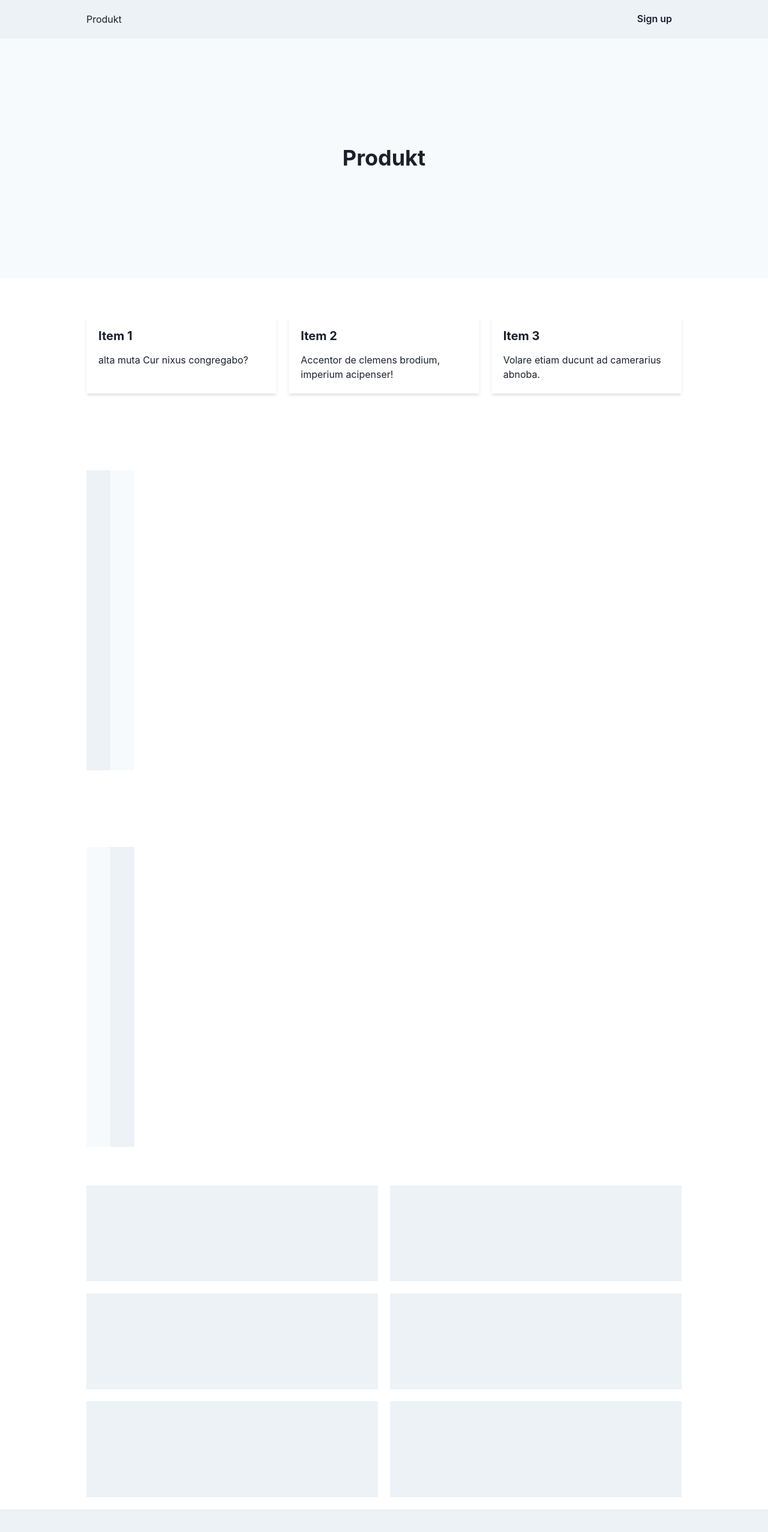
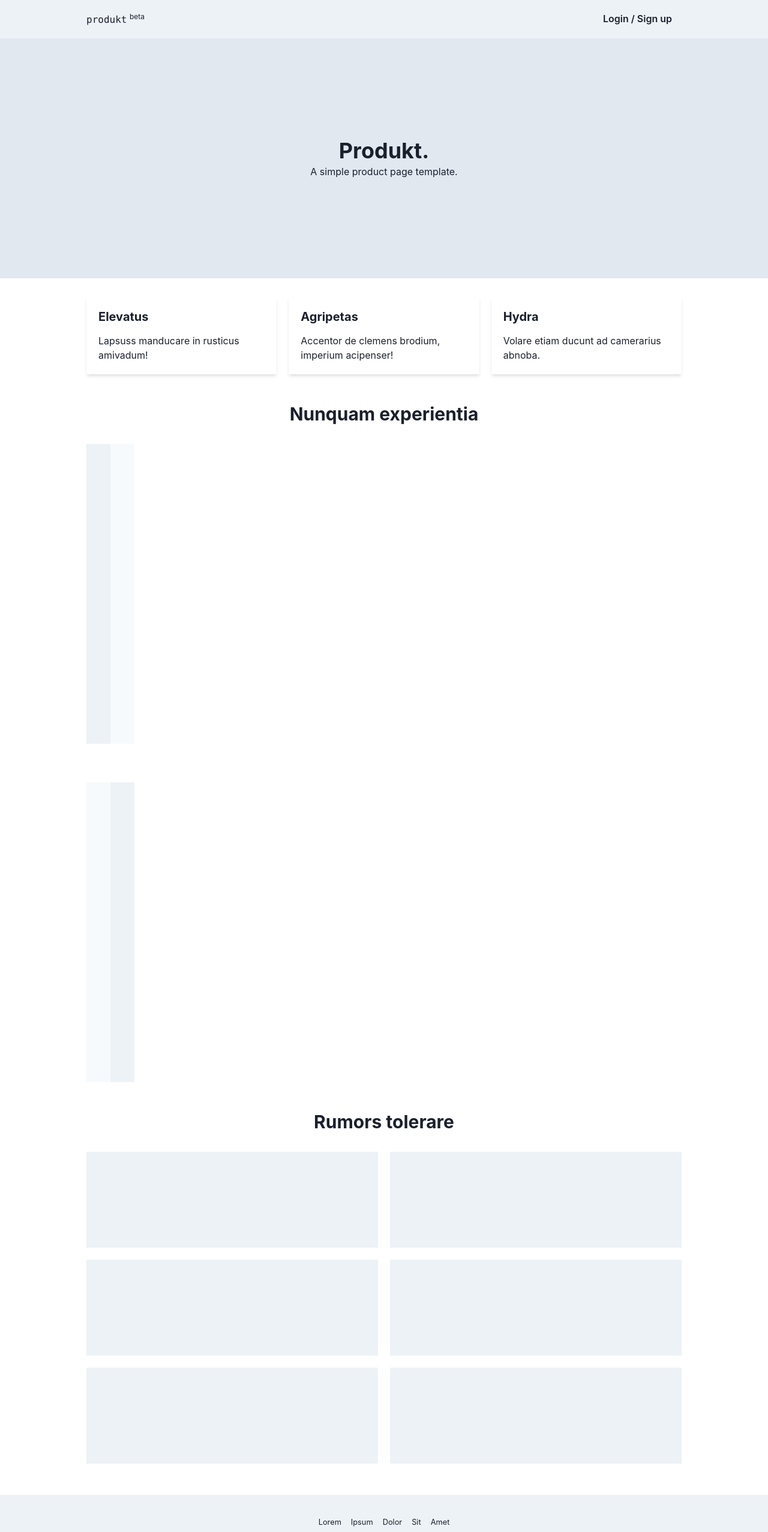
Before and after one commit to aditecco/produkt, a Gatsby site: page / in a window 1280 px wide. Shown: the top 2554 px of the page at 60% size. Built offline with nearby package versions, Linux system fonts and the light colour scheme; Gatsby itself is replaced by a stand-in of ours.

Commit message:
Homepage WIP

```diff
--- a/src/pages/index.tsx
+++ b/src/pages/index.tsx
@@ -5,21 +5,19 @@ Home (index.js)
 import * as React from "react"
 import {
   Box,
+  Button,
+  Container,
+  Flex,
+  Heading,
+  Link,
+  SimpleGrid,
+  Spacer,
+  Stack,
   Text,
-  Button,
-  Image,
-  Flex,
-  Spacer,
-  Container,
-  AspectRatio,
-  Heading,
-  SimpleGrid,
-  Link,
 } from "@chakra-ui/react"
 
-import { Stack, HStack, VStack } from "@chakra-ui/react"
-
 import styled from "@emotion/styled"
+import Section from "../components/Section"
 
 /**
  * TODO move to own components
@@ -33,21 +31,6 @@ const Circle = styled.span`
   background-color: rebeccapurple;
 `
 
-const Section: React.FC = ({ children, cWidth, ...props }) => {
-  return (
-    <Box as={"section"} {...props}>
-      <Container
-        centerContent
-        maxWidth={cWidth ?? "container.lg"}
-        h={"full"}
-        justifyContent={"center"}
-      >
-        {children}
-      </Container>
-    </Box>
-  )
-}
-
 /**
  *
  * HOME
@@ -55,30 +38,34 @@ const Section: React.FC = ({ children, cWidth, ...props }) => {
  */
 export default () => (
   <>
+    {/*
+      NAV
+    */}
     <Box as={"nav"} bg={"gray.100"}>
       {/*TODO*/}
       <Container maxWidth={"container.lg"}>
         <Flex justify={"space-between"} align={"center"} py={3}>
           <Box>
             {/*<Image src={"#"} />*/}
-            Produkt
+            <Text as="samp">produkt</Text> <Text as="sup">beta</Text>
           </Box>
 
           <Spacer />
 
           <Box>
-            <Button>Sign up</Button>
+            <Button>Login / Sign up</Button>
           </Box>
         </Flex>
       </Container>
     </Box>
 
     {/*
-      SECTION
+      HERO
     */}
 
-    <Section h={400} bg={"gray.50"} cWidth={"container.md"}>
-      <Heading>Produkt</Heading>
+    <Section h={400} bg={"gray.200"} cWidth={"container.md"}>
+      <Heading>Produkt.</Heading>
+      <Text>A simple product page template.</Text>
     </Section>
 
     {/*
@@ -86,19 +73,19 @@ export default () => (
     */}
 
     <Section>
-      <SimpleGrid columns={[1, 3]} spacing={5} w={"full"} py={16}>
+      <SimpleGrid columns={[1, 3]} spacing={5} w={"full"} py={8}>
         <Box p={5} shadow="md">
-          <Heading fontSize="xl">Item 1</Heading>
-          <Text mt={4}>alta muta Cur nixus congregabo?</Text>
+          <Heading fontSize="xl">Elevatus</Heading>
+          <Text mt={4}>Lapsuss manducare in rusticus amivadum!</Text>
         </Box>
 
         <Box p={5} shadow="md">
-          <Heading fontSize="xl">Item 2</Heading>
+          <Heading fontSize="xl">Agripetas</Heading>
           <Text mt={4}>Accentor de clemens brodium, imperium acipenser!</Text>
         </Box>
 
         <Box p={5} shadow="md">
-          <Heading fontSize="xl">Item 3</Heading>
+          <Heading fontSize="xl">Hydra</Heading>
           <Text mt={4}>Volare etiam ducunt ad camerarius abnoba.</Text>
         </Box>
       </SimpleGrid>
@@ -109,7 +96,11 @@ export default () => (
     */}
 
     <Section>
-      <Flex py={16} w={"full"} wrap={["wrap", "nowrap"]}>
+      <Heading as={"h3"} mt={4} size={"lg"}>
+        Nunquam experientia
+      </Heading>
+
+      <Flex w={"full"} wrap={["wrap", "nowrap"]} py={8}>
         <Box w={["full", 1 / 2]} h={[250, 500]} p={5} bg={"gray.100"} />
 
         <Box w={["full", 1 / 2]} h={[250, 500]} p={5} bg={"gray.50"} />
@@ -121,7 +112,7 @@ export default () => (
     */}
 
     <Section>
-      <Flex py={16} w={"full"} wrap={["wrap", "nowrap"]}>
+      <Flex w={"full"} wrap={["wrap", "nowrap"]} py={8}>
         <Box w={["full", 1 / 2]} h={[250, 500]} p={5} bg={"gray.50"} />
 
         <Box w={["full", 1 / 2]} h={[250, 500]} p={5} bg={"gray.100"} />
@@ -133,15 +124,20 @@ export default () => (
     */}
 
     <Section>
-      <SimpleGrid columns={2} spacing={5} w={"full"}>
-        <Box bg="gray.100" h={160} />
-        <Box bg="gray.100" h={160} />
-        <Box bg="gray.100" h={160} />
-        <Box bg="gray.100" h={160} />
-        <Box bg="gray.100" h={160} />
-        <Box bg="gray.100" h={160} />
+      <Heading as={"h3"} mt={4} size={"lg"}>
+        Rumors tolerare
+      </Heading>
+
+      <SimpleGrid columns={2} spacing={5} w={"full"} py={8}>
+        {[1, 2, 3, 4, 5, 6].map(col => (
+          <Box bg="gray.100" h={160} />
+        ))}
       </SimpleGrid>
     </Section>
+
+    {/*
+      FOOTER
+    */}
 
     <Box as={"footer"} bg={"gray.100"} mt={5}>
       <Container>
@@ -151,25 +147,11 @@ export default () => (
           justify={[null, "center"]}
           py={8}
         >
-          <Link href={"#"}>
-            <Text as={"small"}>Lorem</Text>
-          </Link>
-
-          <Link href={"#"}>
-            <Text as={"small"}>Ipsum</Text>
-          </Link>
-
-          <Link href={"#"}>
-            <Text as={"small"}>Dolor</Text>
-          </Link>
-
-          <Link href={"#"}>
-            <Text as={"small"}>Sit</Text>
-          </Link>
-
-          <Link href={"#"}>
-            <Text as={"small"}>Amet</Text>
-          </Link>
+          {["Lorem", "Ipsum", "Dolor", "Sit", "Amet"].map(item => (
+            <Link href={"#"}>
+              <Text as={"small"}>{item}</Text>
+            </Link>
+          ))}
         </Stack>
       </Container>
     </Box>
```
